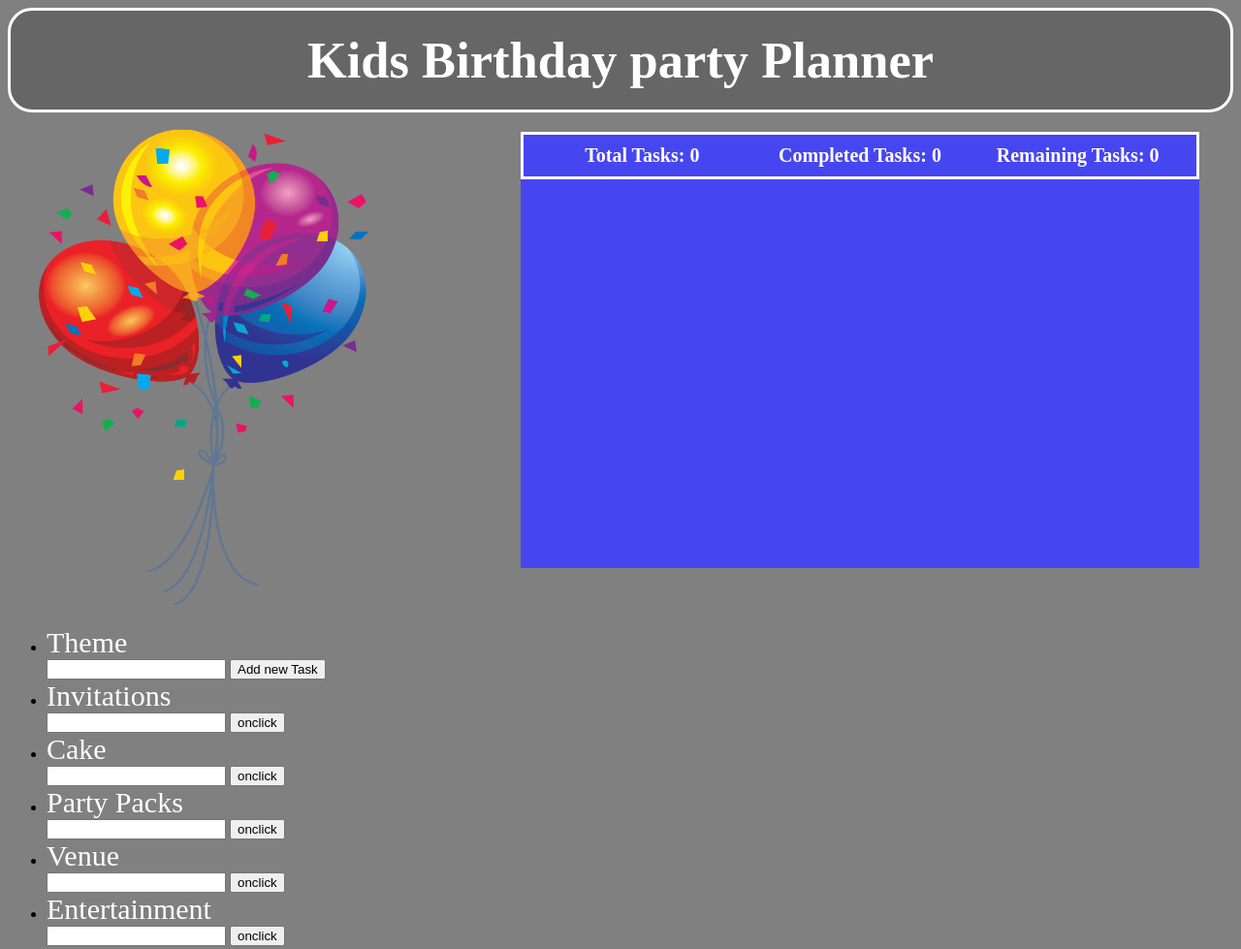
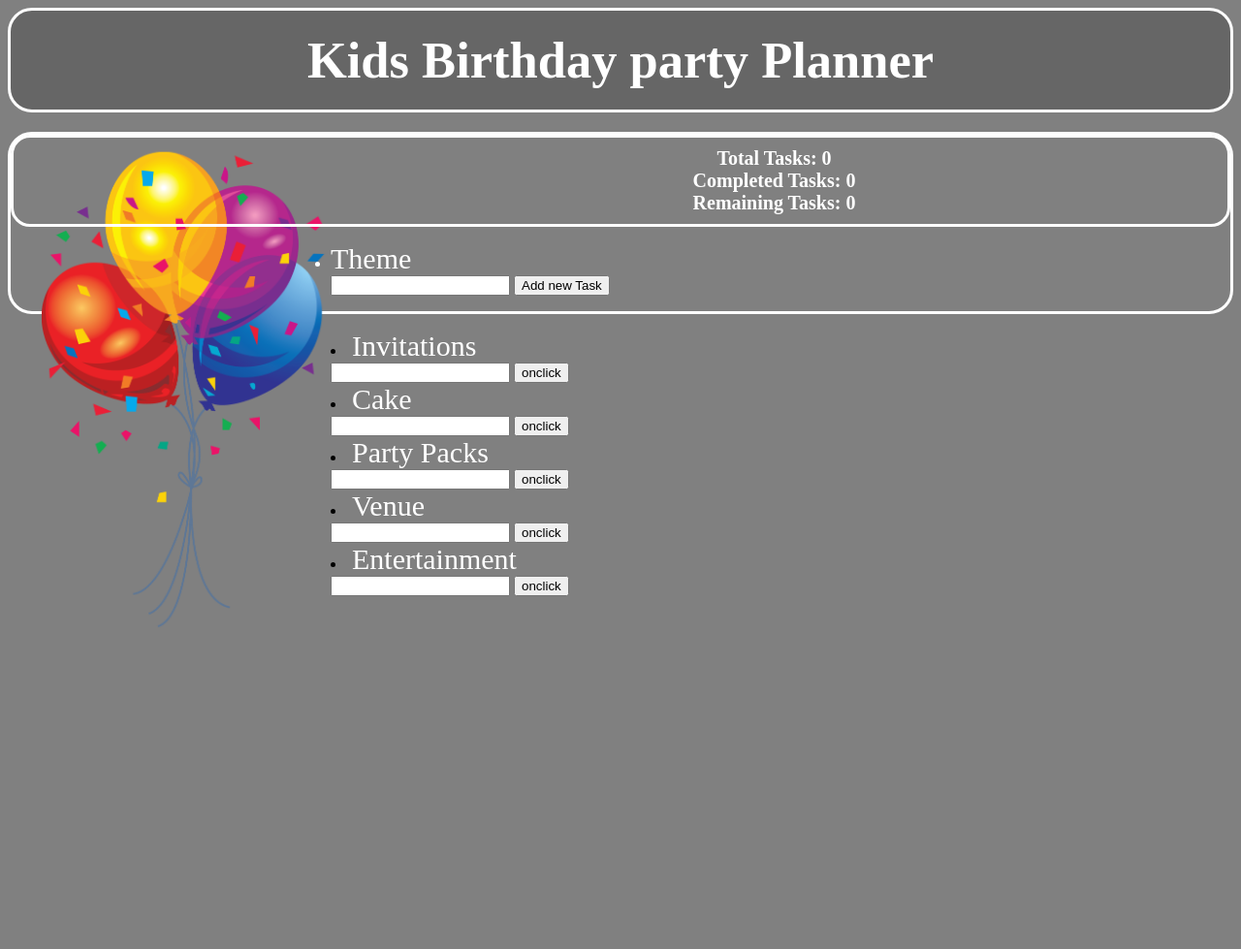
Before and after one commit to natasha1865/ToDoApp, a plain HTML site: page index.html in a window 1280 px wide. Shown: the whole page at 97% size. After the commit the page ends 800 px from the top, so only its background shows below. Drawn offline with Linux system fonts and the light colour scheme; a web font is replaced by a local one.

Commit message:
update html
insert and style wrapper

```diff
--- a/index.html
+++ b/index.html
@@ -17,11 +17,11 @@
   <header>
     <h2>Kids Birthday party Planner</h2>
   </header>
+  <DIV class="wrapper">
   <aside id="picture">
-    <input type="image" src="static/images/balloon.png" height="500px"  width="350px">
+    <input type="image" src="static/images/balloon.png" height="500px"  width="300px">
   </aside>
-  <section id="title">
-    <div class="todo-stats">
+  <div class="todo-stats">
       <div class="total-tasks">
         Total Tasks: <span>0</span>
       </div>
@@ -31,8 +31,8 @@
       <div class="remaining-tasks">
         Remaining Tasks: <span>0</span>
       </div>
-    </div>
-  </section>
+  </div>
+  <section2 id= "tasks">
       <ul>
         <li><a href="#">Theme</a></li>
         <input type="text" name="name">
--- a/static/css/stylesheet.css
+++ b/static/css/stylesheet.css
@@ -15,27 +15,38 @@ header {
     padding-bottom: 1px;
   }
 
+  /* Style the h2 tag*/
   h2 {
     margin-top: 20px;
     margin-bottom: 20px;
 }
 
+/* Style the wrapper*/
+.wrapper {
+  border: solid;
+  color: white;
+  margin-top: 20PX;
+  border-radius: 25px;
+}
+
   /* Style aside*/
   aside#picture {
-    display: inline-block;
+    float: left;
     margin-left: 30px;
     padding-top: 10px;
 }
+
 /* Style section*/
 section#title {
     background-color: rgb(70, 70, 241);
-    float: right;
+    color: white;
+    border-style: solid;
+    border-radius: 25px;
     margin-top: 20px;
     margin-left: 5%;
-    width: 700px;
-    margin-right: 35px;
-    height: 450px;
-}
+    float: right;
+    display: inline-flex;
+  }
 
 /* Style to do stats*/
 .todo-stats {
@@ -43,6 +54,7 @@ section#title {
   text-align: center;
   font-size: 20px;
   font-weight: 700;
+  border-radius: 20px;
   color: white;
   padding: 10px;
   border: solid;
@@ -64,7 +76,7 @@ a {
   }
 
 
-  @media screen and (min-width: 600px) {
+  /*@media screen and (min-width: 600px) {
     .todo-stats {
       display: grid;
       grid-template-columns: repeat(3, 1fr);
@@ -73,7 +85,8 @@ a {
 
 
 
-  /* Responsive layout - makes the menu and the content (inside the section) sit on top of each other instead of next to each other */
+  /* Responsive layout - makes the menu and the content (inside the section) sit on top of
+  each other instead of next to each other
   @media (max-width: 600px) {
     section {
       -webkit-flex-direction: column;
```
